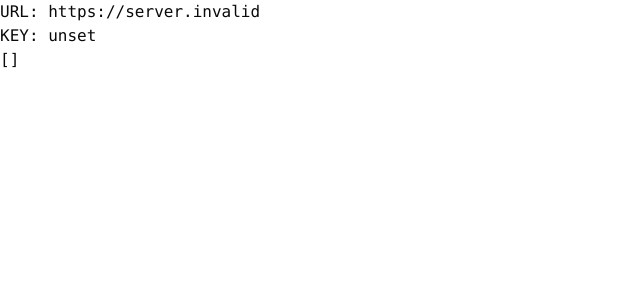
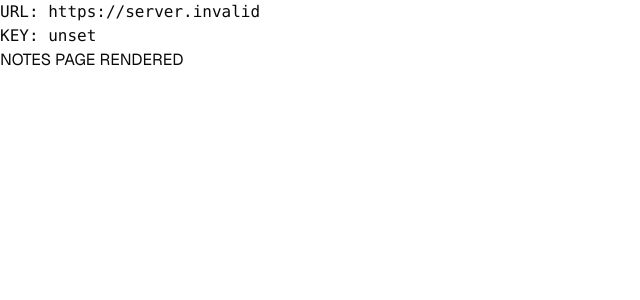
Before and after one commit to calltella/vercel-with-supabase, a Next.js app: page /notes in a window 1280 px wide. Shown: the top 300 px of the page, without its empty margins (0-640 px from the left). Built offline with nearby package versions, Linux system fonts and the light colour scheme; no server answers; the database is empty.

Commit message:
notes page test

```diff
--- a/app/notes/page.tsx
+++ b/app/notes/page.tsx
@@ -1,10 +1,5 @@
-export const dynamic = 'force-dynamic'
+export const runtime = 'nodejs'
 
-import { createClient } from '@/lib/supabase/server'
-
-export default async function Page() {
-  const supabase = await createClient()
-  const { data: notes } = await supabase.from('notes').select()
-
-  return <pre>{JSON.stringify(notes, null, 2)}</pre>
+export default function NotesPage() {
+  return <div>NOTES PAGE RENDERED</div>
 }
```
